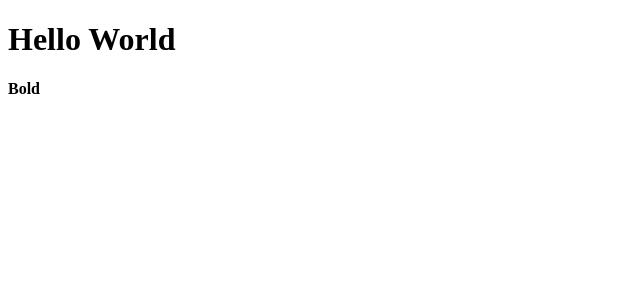
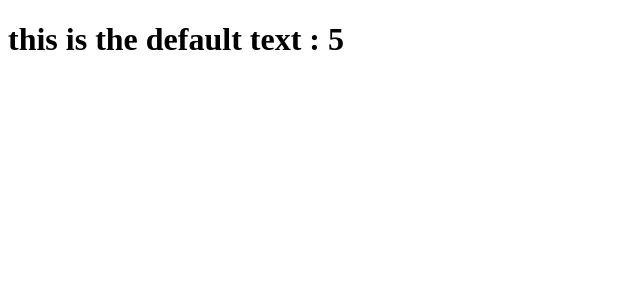
Before and after one commit to muhammadhaekal/egghead-start-learning-react, a React (Create React App) app: page / in a window 1280 px wide. Shown: the top 300 px of the page, without its empty margins (0-640 px from the left). Built offline with nearby package versions, Linux system fonts and the light colour scheme.

Commit message:
04 - Set Properties on React Components

```diff
--- a/package.json
+++ b/package.json
@@ -3,6 +3,7 @@
   "version": "0.1.0",
   "private": true,
   "dependencies": {
+    "prop-types": "^15.6.0",
     "react": "^16.2.0",
     "react-dom": "^16.2.0",
     "react-scripts": "1.1.0"
--- a/src/App.js
+++ b/src/App.js
@@ -1,17 +1,24 @@
 import React from 'react';
+import PropTypes from 'prop-types';
 
 
 class App extends React.Component {
   render(){
+    let txt = this.props.txt
+    let cat = this.props.cat
     return (
-      <div>
-      <h1>Hello World</h1>
-      <b>Bold</b>
-      </div>
+      <h1>{txt} : {cat}</h1>
     )
   }
 }
 
+App.propTypes = {
+  txt: PropTypes.string,
+  cat : PropTypes.number.isRequired
+}
 
+App.defaultProps = {
+  txt: "this is the default text"
+}
 
 export default App
--- a/src/index.js
+++ b/src/index.js
@@ -2,4 +2,6 @@ import React from 'react';
 import ReactDOM from 'react-dom';
 import App from './App';
 
-ReactDOM.render(<App />, document.getElementById('root'))
+ReactDOM.render(
+  <App cat={5}/>,
+  document.getElementById('root'))
```
